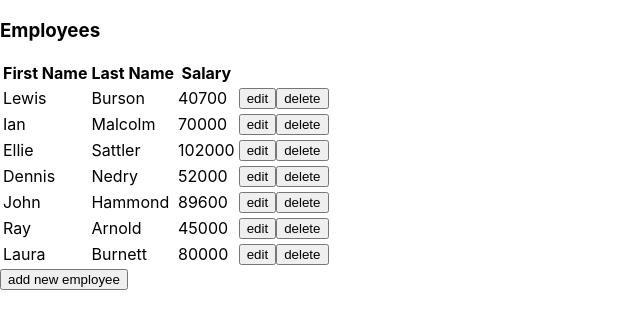
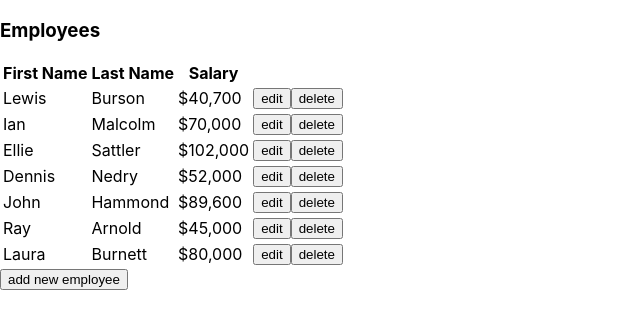
Before and after one commit to tripleboba/ecapital-take-home, a React (Create React App) app: page / in a window 1280 px wide. Shown: the top 328 px of the page, without its empty margins (0-640 px from the left). Built offline with nearby package versions, Linux system fonts and the light colour scheme.

Commit message:
format currency section for display

```diff
--- a/src/components/Employee.js
+++ b/src/components/Employee.js
@@ -1,11 +1,11 @@
-import React, {useState} from 'react'
-import {useStateValue} from '../providers/StateProvider';
+import React, { useState } from 'react'
+import { useStateValue } from '../providers/StateProvider';
 import CurrencyFormat from 'react-currency-format';
 
 function Employee(props) {
-  const {id, firstName, lastName, salary } = props;
-  const [{employeesList}, dispatch] = useStateValue();
-  console.log("current employeesList from Employee.js: ",employeesList);
+  const { id, firstName, lastName, salary } = props;
+  const [{ employeesList }, dispatch] = useStateValue();
+  console.log("current employeesList from Employee.js: ", employeesList);
 
   // button handlers
   const editEmployee = (e) => {
@@ -24,11 +24,19 @@ function Employee(props) {
     <tr>
       <td>{firstName}</td>
       <td>{lastName}</td>
-      <td>{salary}</td>
       <td>
-      <button onClick={editEmployee}>edit</button>
-      <button onClick={deleteEmployee}>delete</button>
-    </td>
+        <CurrencyFormat
+          decimalScale={2}
+          value={salary}
+          displayType={"text"}
+          thousandSeparator={true}
+          prefix={"$"}
+        />
+      </td>
+      <td>
+        <button onClick={editEmployee}>edit</button>
+        <button onClick={deleteEmployee}>delete</button>
+      </td>
     </tr>
   )
 }
```
Also changed, not shown: 1 other file (tests, documents, lock files or other folders).
